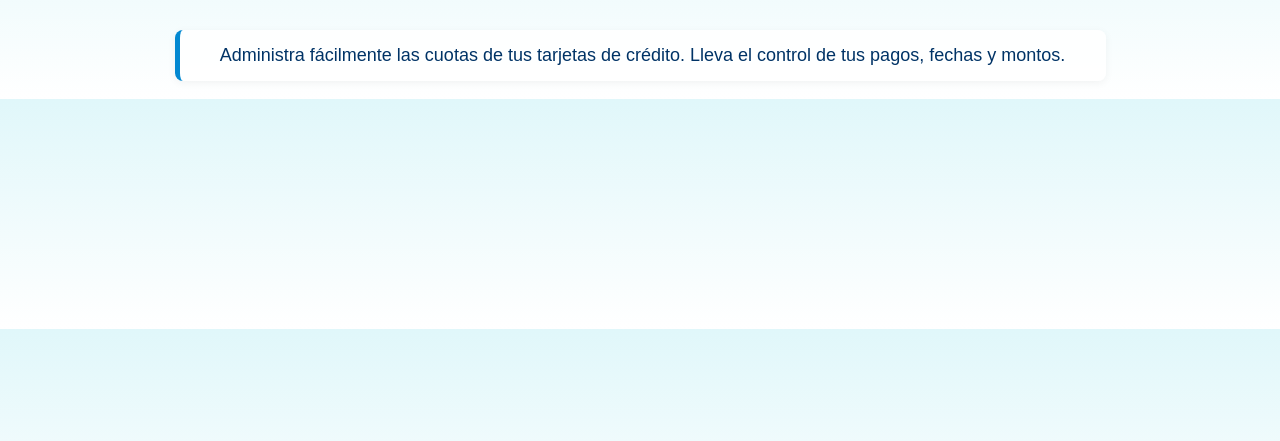
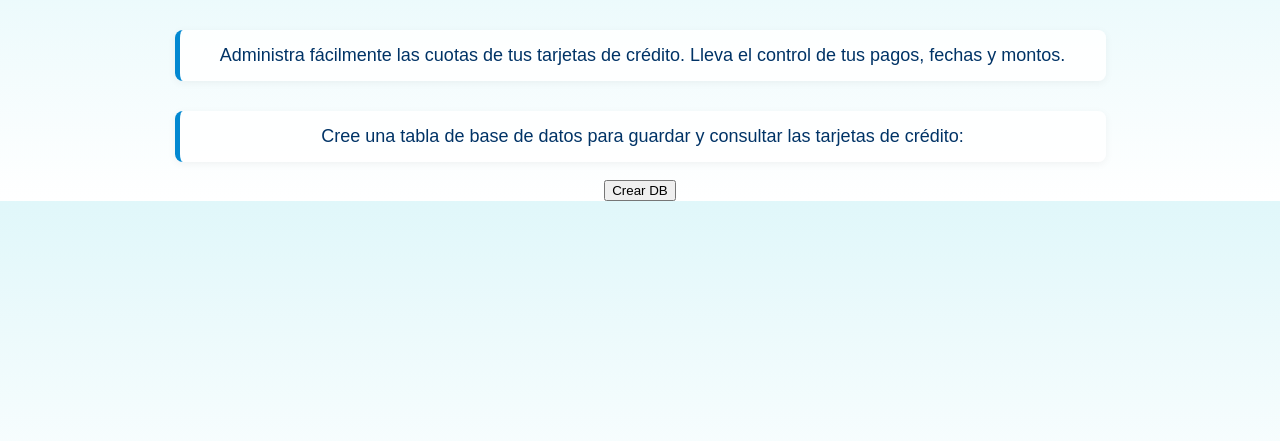
Before and after one commit to ProfeBill/credit-card-sample, a Flask app: page / in a window 1280 px wide. Shown: the part 131-572 px from the top of the page. Run offline with Flask 3, Linux system fonts and the light colour scheme.

Commit message:
boton crear db (?)

```diff
--- a/templates/index.html
+++ b/templates/index.html
@@ -73,5 +73,16 @@
   <center>
     <p>Administra fácilmente las cuotas de tus tarjetas de crédito. Lleva el control de tus pagos, fechas y montos.</p>
   </center>
+
+
+  <center>
+    <p>Cree una tabla de base de datos para guardar y consultar las tarjetas de crédito:</p>
+
+    <div>
+      <input type="submit" value="Crear DB" />
+    </div>
+
+  </center>
+
 </body>
 </html>
```
